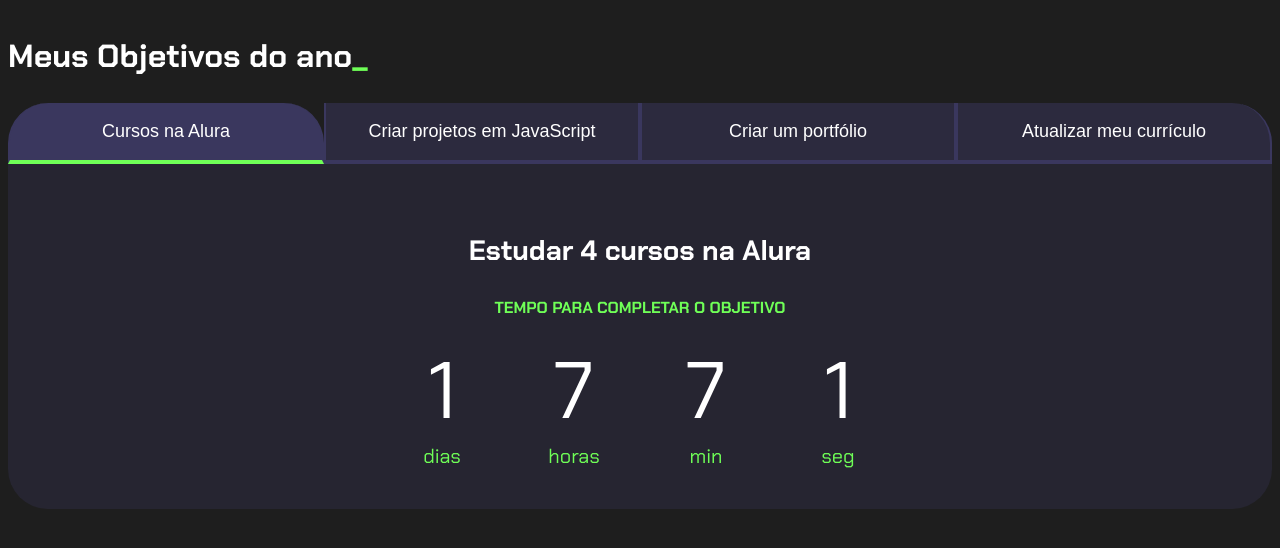
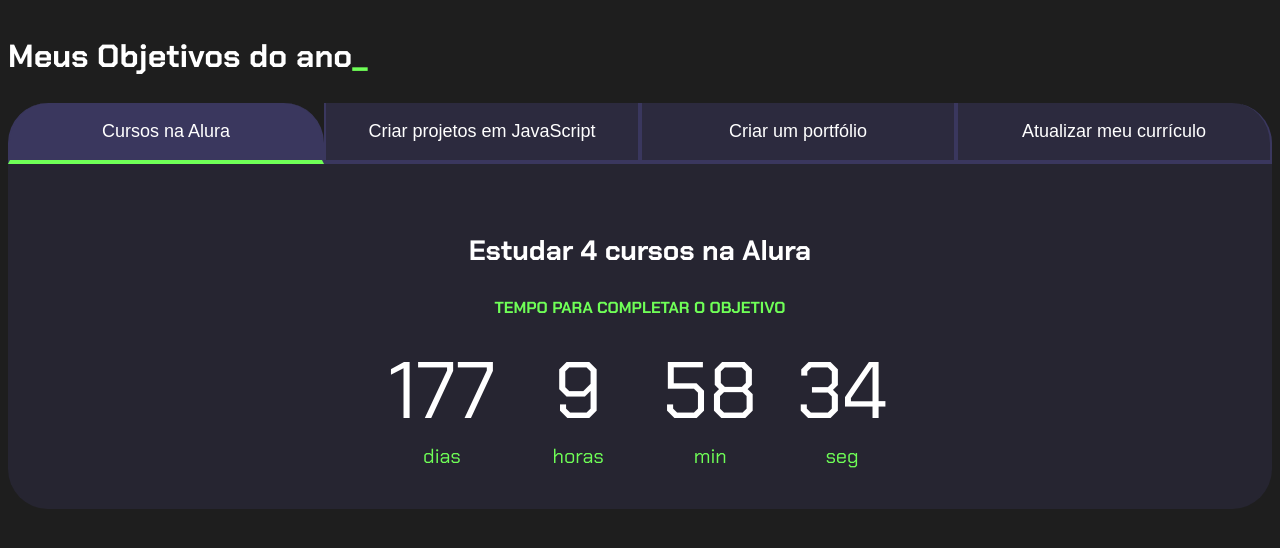
Before and after one commit to eduardoo123/curso1-3olavo, a plain HTML site: page index.html in a window 1280 px wide. Drawn offline with Linux system fonts and the light colour scheme.

Commit message:
bababoui

```diff
--- a/index.html
+++ b/index.html
@@ -21,7 +21,7 @@
                 <h3 class="aba-conteudo-titulo-principal">Estudar 4 cursos na Alura</h3>
                 <h4 class="aba-conteudo-titulo-secundario">Tempo para completar o objetivo</h4>
                 <div class="contador">
-            <div class="contador"></div>
+
                 <div class="contador-digito">
                 <p class="contador-digito-numero" id="dias0"></p>
                 <p class="contador-digito-texto">dias</p>
@@ -32,13 +32,13 @@
                 <p class="contador-digito-texto">horas</p>
             </div>
 
-            <div class="contador"></div>
+            <div class="contador">
                 <div class="contador-digito">
                 <p class="contador-digito-numero" id="min0"></p>
                 <p class="contador-digito-texto">min</p>
             </div>
 
-            <div class="contador"></div>
+            <div class="contador">
                 <div class="contador-digito">
                 <p class="contador-digito-numero" id="seg0"></p>
                 <p class="contador-digito-texto">seg</p>
@@ -105,7 +105,6 @@
                 <h3 class="aba-conteudo-titulo-principal">Atualizar meu currículo com os certificados da Alura</h3>
                 <h4 class="aba-conteudo-titulo-secundario">Tempo para completar o objetivo</h4>
 
-                <div class="contador">
                 <div class="contador-digito">
                 <p class="contador-digito-numero" id="dias3"></p>
                 <p class="contador-digito-texto">dias</p>
--- a/main.js
+++ b/main.js
@@ -37,7 +37,7 @@ function calculaTempo(tempoObjetivo) {
     minutos %= 60;
     horas %= 24;
     if (tempoFinal > 0) {
-        return dias + [dias,horas,minutos,segundos];
+        return [dias,horas,minutos,segundos];
     } else {
         return[0,0,0,0];
     }
```
